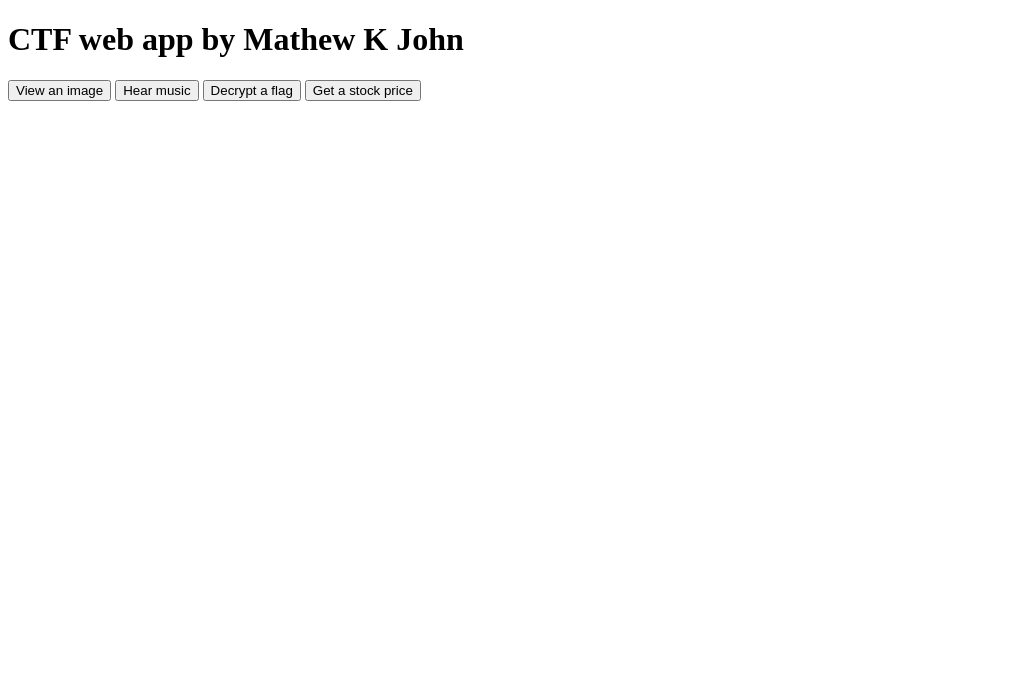
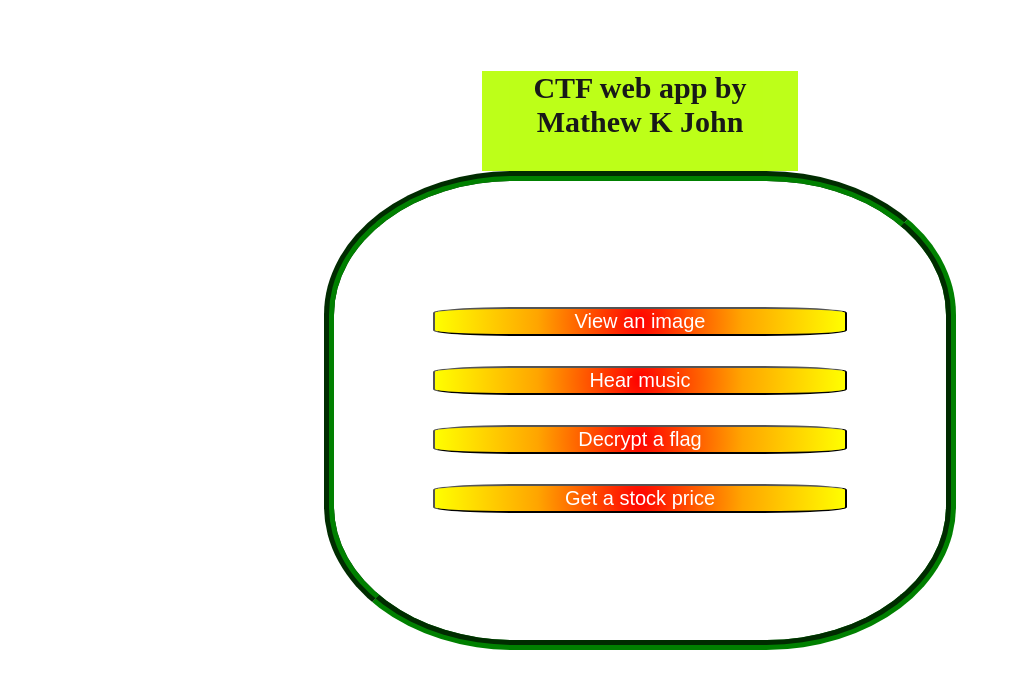
Before and after one commit to GitUser019203/python-docker, a Flask app: page / in a window 1280 px wide. Shown: the top 689 px of the page, without its empty margins (0-1011 px from the left). Run offline with Flask 2, Linux system fonts and the light colour scheme.

Commit message:
Updated the body of index page.

```diff
--- a/templates/index.html
+++ b/templates/index.html
@@ -21,10 +21,14 @@
 
 </script>
 <body>
-    <h1>CTF web app by Mathew K John</h1>
-    <button class="button" onclick="gotoStegImage()"> View an image</button>
-    <button class="button button2" onclick="gotoStegMusic()"> Hear music</button>
-    <button class="button button3" onclick="gotoFlag()"> Decrypt a flag</button>
-    <button class="button button4" onclick="gotoPing()"> Get a stock price</button>
+    <div class="docGrid">
+        <h1 class="title">CTF web app by Mathew K John</h1>
+        <div class="buttonGrid">
+            <button class="ctfButton" onclick="gotoStegImage()"> View an image</button>
+            <button class="ctfButton" onclick="gotoStegMusic()"> Hear music</button>
+            <button class="ctfButton" onclick="gotoFlag()"> Decrypt a flag</button>
+            <button class="ctfButton" onclick="gotoPing()"> Get a stock price</button>
+        </div>
+    </div>
 </body>
 </html>
```
